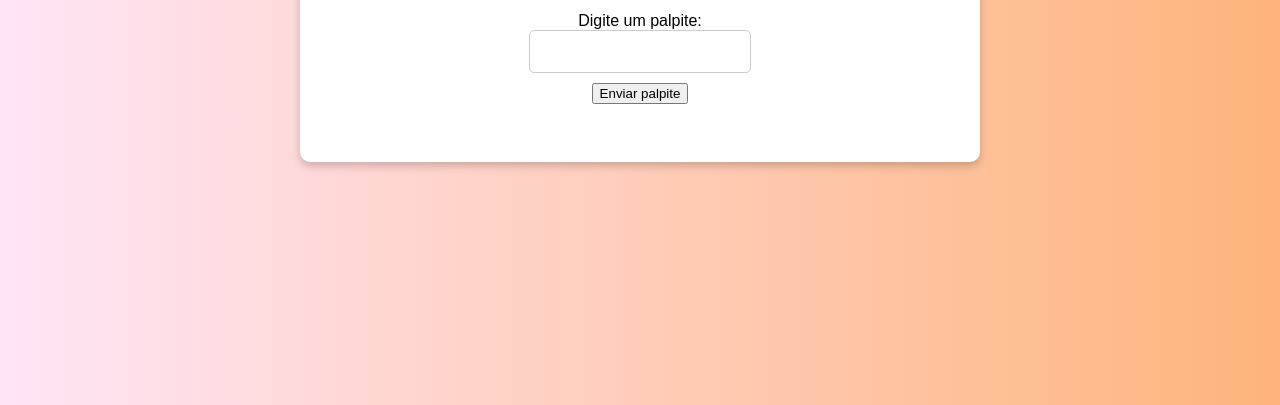
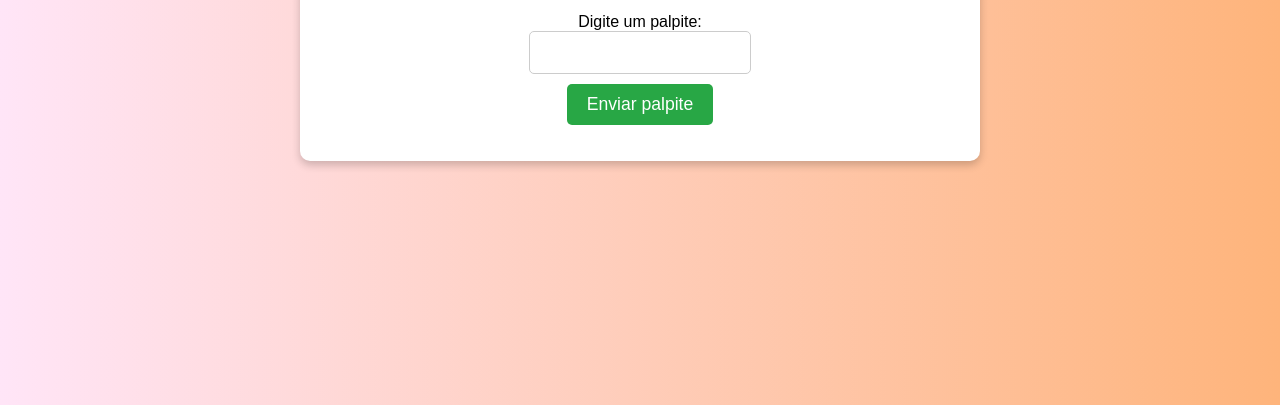
Before and after one commit to gabysoliveira0208/jogo_do_n-mero, a plain HTML site: page index.html in a window 1280 px wide. Shown: the part 395-800 px from the top of the page. Drawn offline with Linux system fonts and the light colour scheme.

Commit message:
Update style.css

```diff
--- a/style.css
+++ b/style.css
@@ -40,6 +40,23 @@ html {
     font-size: 1.1em;
   }
 
+  .formulario input[type="submit"] {
+      padding: 10px 20px;
+      background-color: #28a745;
+      color: white;
+      border: none;
+      border-radius: 5px;
+      font-size: 1.1em;
+      cursor: pointer;
+      transition: background-color 0.3s ease;
+  }
+
+.formulario input[type="submit"]:hover {
+    background-color: #218838;
+    {
+
+    .
+
   .ultimoResultado {
     color: white;
     padding: 3px;
```
